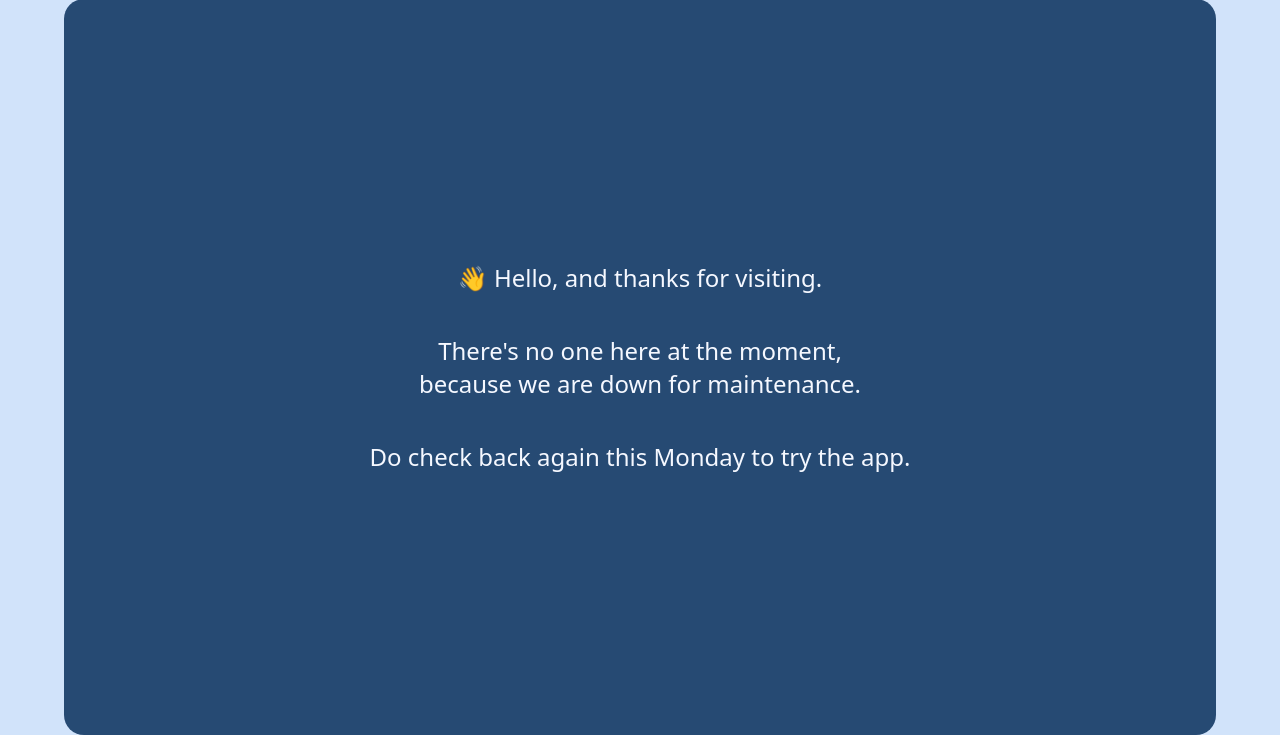
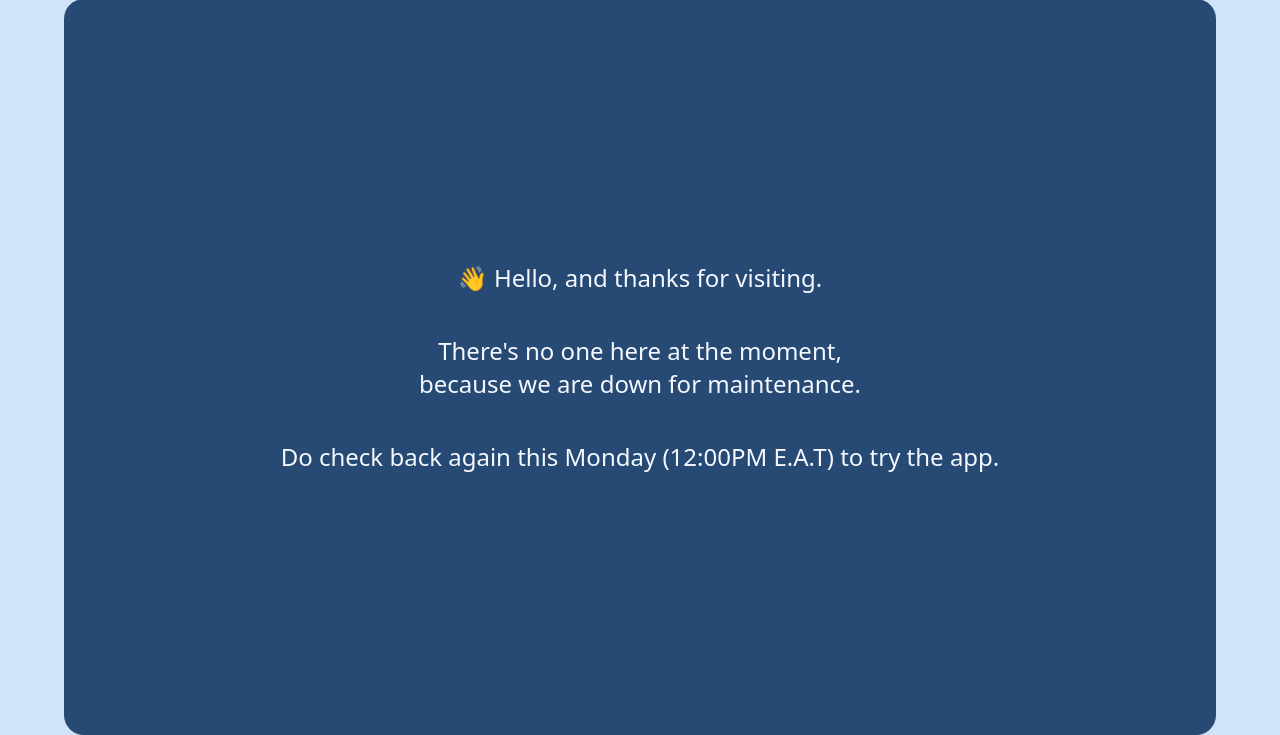
Before and after one commit to Cnnb01/SpendWise, a Flask app: template spendwise/templates/errors/maintenance.html in a window 1280 px wide. Shown: the part 65-800 px from the top of the page. Run offline with Flask 3, Linux system fonts and the light colour scheme; the template is opened without the code that fills it, so the values that code supplies are empty; some web fonts are replaced.

Commit message:
Add a time on monday in maintenance message

```diff
--- a/spendwise/templates/errors/maintenance.html
+++ b/spendwise/templates/errors/maintenance.html
@@ -11,6 +11,6 @@
         <div class="generic-paragraph leading-message">👋 Hello, and thanks for visiting.</div>
         <div class="generic-paragraph">There's no one here at the moment,</div>
         <div class="generic-paragraph">because we are down for maintenance.</div>
-        <div class="generic-paragraph" style="margin-top: 40px;">Do check back again this Monday to try the app.</div>
+        <div class="generic-paragraph" style="margin-top: 40px;">Do check back again this Monday (12:00PM E.A.T) to try the app.</div>
     </div>
 {% endblock %}
```
